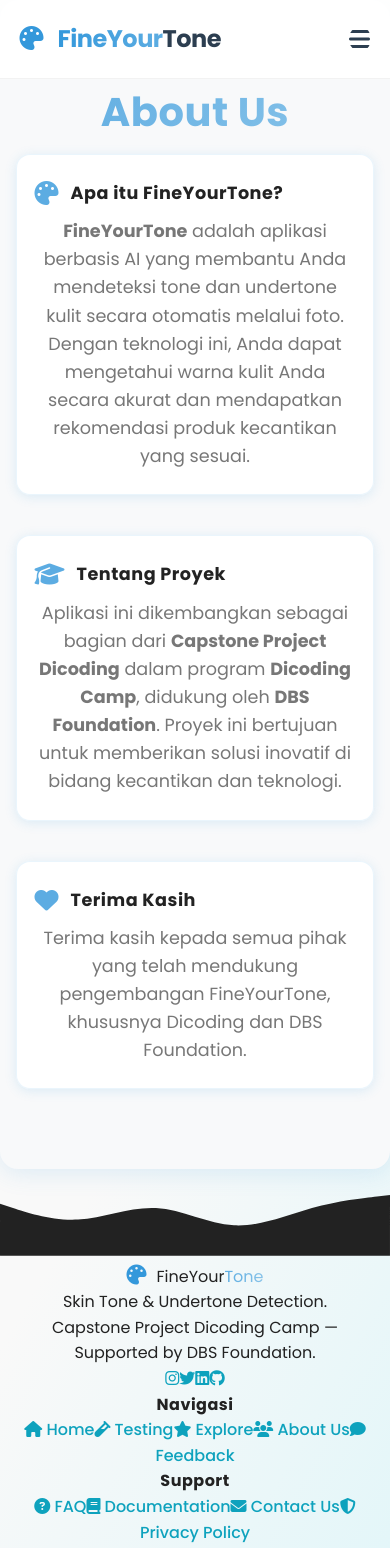
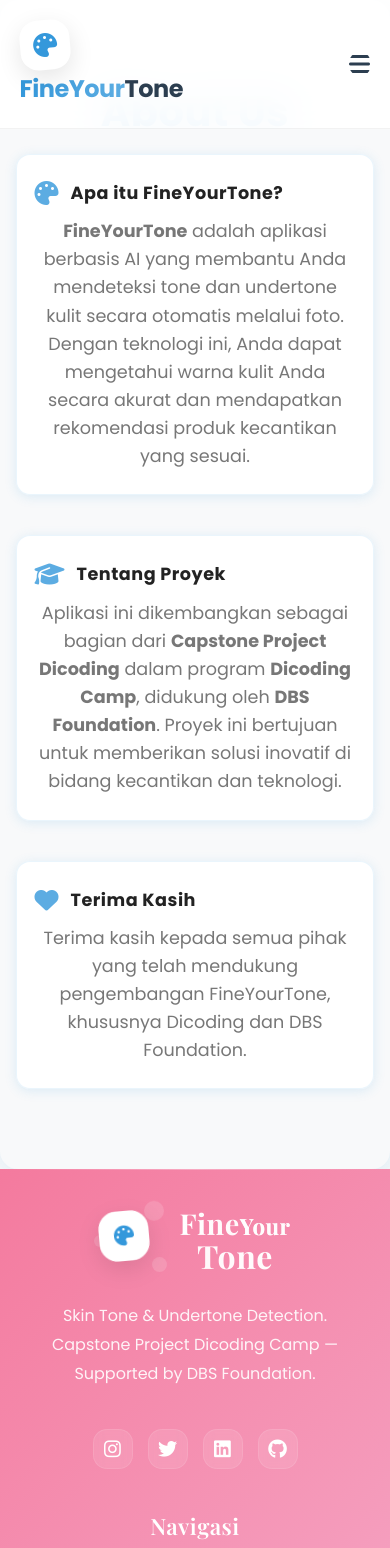
Before and after one commit to divey08/Capstone_FineYourTone, a Vue app in the folder vue-frontend/: page /about in a window 390 px wide. Shown: the top 1548 px of the page. Built offline with nearby package versions, Linux system fonts and the light colour scheme.

Commit message:
update footer
mengubah tampilan footer

```diff
--- a/vue-frontend/src/components/AppFooter.vue
+++ b/vue-frontend/src/components/AppFooter.vue
@@ -1,25 +1,29 @@
 <template>
   <footer class="footer">
-    <div class="footer-wave">
-      <svg xmlns="http://www.w3.org/2000/svg" viewBox="0 0 1440 320">
-        <path fill="currentColor" fill-opacity="1" d="M0,128L48,144C96,160,192,192,288,186.7C384,181,480,139,576,144C672,149,768,203,864,208C960,213,1056,171,1152,144C1248,117,1344,107,1392,101.3L1440,96L1440,320L1392,320C1344,320,1248,320,1152,320C1056,320,960,320,864,320C768,320,672,320,576,320C480,320,384,320,288,320C192,320,96,320,48,320L0,320Z"></path>
-      </svg>
-    </div>
-
-    <div class="footer-content">
+      <div class="footer-content">
       <div class="footer-container container-fluid">
         <div class="footer-brand">
           <div class="footer-logo">
-            <i class="fas fa-palette logo-icon"></i>
-            <span>FineYour<span class="gradient-text">Tone</span></span>
+            <div class="logo-wrapper">
+              <i class="fas fa-palette logo-icon"></i>
+              <div class="logo-circles">
+                <span class="circle"></span>
+                <span class="circle"></span>
+                <span class="circle"></span>
+              </div>
+            </div>
+            <div class="logo-text">
+              <span class="fine">Fine<span class="your">Your</span></span>
+              <span class="tone">Tone</span>
+            </div>
           </div>
           <p class="footer-desc">Skin Tone &amp; Undertone Detection.<br>Capstone Project Dicoding Camp &mdash; Supported by DBS Foundation.</p>
 
           <div class="social-links">
-            <a href="#" class="social-link"><i class="fab fa-instagram"></i></a>
-            <a href="#" class="social-link"><i class="fab fa-twitter"></i></a>
-            <a href="#" class="social-link"><i class="fab fa-linkedin"></i></a>
-            <a href="#" class="social-link"><i class="fab fa-github"></i></a>
+            <a href="#" class="social-link instagram"><i class="fab fa-instagram"></i></a>
+            <a href="#" class="social-link twitter"><i class="fab fa-twitter"></i></a>
+            <a href="#" class="social-link linkedin"><i class="fab fa-linkedin"></i></a>
+            <a href="#" class="social-link github"><i class="fab fa-github"></i></a>
           </div>
         </div>
 
--- a/vue-frontend/src/style.css
+++ b/vue-frontend/src/style.css
@@ -1770,8 +1770,8 @@
 }
 
 @keyframes shimmer {
-  0% { transform: translateX(-100%) rotate(45deg); opacity: 0.5; }
-  100% { transform: translateX(100%) rotate(45deg); opacity: 0; }
+  0% { transform: translateY(-100%) rotate(45deg); opacity: 0.5; }
+  100% { transform: translateY(100%) rotate(45deg); opacity: 0; }
 }
 
 .feedback-rating, .testimonial-rating {
@@ -1941,21 +1941,361 @@
   }
 }
 
+/* Footer Styles */
+.footer {
+  background: linear-gradient(135deg, #f47a9e 0%, #f6bdd9 100%);
+  color: white;
+  padding: 80px 0 0;
+  position: relative;
+  overflow: hidden;
+}
+
+.footer::before {
+  content: '';
+  position: absolute;
+  top: 0;
+  left: 0;
+  right: 0;
+  height: 1px;
+  background: linear-gradient(to right, transparent, rgba(255,255,255,0.3), transparent);
+}
+
+.footer-content {
+  position: relative;
+  z-index: 2;
+}
+
+.footer-container {
+  display: grid;
+  grid-template-columns: minmax(300px, 1fr) 2fr;
+  gap: 60px;
+  padding: 0 40px;
+  max-width: 1400px;
+  margin: 0 auto;
+}
+
+.footer-brand {
+  display: flex;
+  flex-direction: column;
+  gap: 30px;
+}
+
+/* Modern Logo Design */
+.footer-logo {
+  display: flex;
+  align-items: center;
+  gap: 20px;
+}
+
+.logo-wrapper {
+  position: relative;
+  width: 60px;
+  height: 60px;
+}
+
+.logo-icon {
+  position: relative;
+  z-index: 2;
+  font-size: 2rem;
+  color: #f47a9e;
+  background: white;
+  width: 60px;
+  height: 60px;
+  border-radius: 18px;
+  display: flex;
+  align-items: center;
+  justify-content: center;
+  box-shadow: 0 8px 25px rgba(0, 0, 0, 0.1);
+  transform: rotate(-5deg);
+  transition: all 0.4s cubic-bezier(0.4, 0, 0.2, 1);
+}
+
+.logo-circles .circle {
+  position: absolute;
+  border-radius: 50%;
+  background: rgba(255, 255, 255, 0.15);
+  animation: float 3s infinite ease-in-out;
+}
+
+.logo-circles .circle:nth-child(1) {
+  width: 20px;
+  height: 20px;
+  top: -10px;
+  right: -5px;
+  animation-delay: 0s;
+}
+
+.logo-circles .circle:nth-child(2) {
+  width: 15px;
+  height: 15px;
+  bottom: -5px;
+  right: -8px;
+  animation-delay: 0.5s;
+}
+
+.logo-circles .circle:nth-child(3) {
+  width: 12px;
+  height: 12px;
+  bottom: 15px;
+  left: -5px;
+  animation-delay: 1s;
+}
+
+@keyframes float {
+  0%, 100% { transform: translateY(0); }
+  50% { transform: translateY(-10px); }
+}
+
+.logo-text {
+  display: flex;
+  flex-direction: column;
+  gap: 2px;
+}
+
+.fine, .tone {
+  font-family: 'Playfair Display', serif;
+  font-weight: 700;
+  line-height: 1;
+  letter-spacing: 0.5px;
+}
+
+.fine {
+  font-size: 2.2rem;
+  background: linear-gradient(to right, #fff, rgba(255,255,255,0.9));
+  -webkit-background-clip: text;
+  background-clip: text;
+  -webkit-text-fill-color: transparent;
+}
+
+.your {
+  font-size: 1.8rem;
+  background: linear-gradient(to right, rgba(255,255,255,0.9), rgba(255,255,255,0.7));
+  -webkit-background-clip: text;
+  background-clip: text;
+  -webkit-text-fill-color: transparent;
+}
+
+.tone {
+  font-size: 2.4rem;
+  background: linear-gradient(45deg, #fff5f8, #fff);
+  -webkit-background-clip: text;
+  background-clip: text;
+  -webkit-text-fill-color: transparent;
+}
+
+.footer-desc {
+  font-size: 1rem;
+  line-height: 1.8;
+  color: rgba(255, 255, 255, 0.9);
+  margin: 0;
+  max-width: 400px;
+}
+
+/* Modern Social Links */
+.social-links {
+  display: flex;
+  gap: 15px;
+  margin-top: 10px;
+}
+
+.social-link {
+  width: 45px;
+  height: 45px;
+  background: rgba(255, 255, 255, 0.1);
+  backdrop-filter: blur(5px);
+  border-radius: 14px;
+  display: flex;
+  align-items: center;
+  justify-content: center;
+  color: white;
+  text-decoration: none;
+  transition: all 0.3s cubic-bezier(0.4, 0, 0.2, 1);
+  font-size: 1.3rem;
+  border: 1px solid rgba(255, 255, 255, 0.1);
+}
+
+.social-link:hover {
+  transform: translateY(-5px) rotate(8deg);
+  border-color: transparent;
+}
+
+.social-link.instagram:hover { background: #E1306C; }
+.social-link.twitter:hover { background: #1DA1F2; }
+.social-link.linkedin:hover { background: #0077B5; }
+.social-link.github:hover { background: #333; }
+
+/* Footer Links */
+.footer-links-container {
+  display: grid;
+  grid-template-columns: repeat(auto-fit, minmax(200px, 1fr));
+  gap: 50px;
+  padding-left: 40px;
+}
+
+.footer-links-column h4 {
+  font-family: 'Playfair Display', serif;
+  color: white;
+  font-size: 1.4rem;
+  font-weight: 600;
+  margin-bottom: 25px;
+  position: relative;
+}
+
+.footer-links-column h4::after {
+  content: '';
+  position: absolute;
+  left: 0;
+  bottom: -8px;
+  width: 40px;
+  height: 2px;
+  background: rgba(255, 255, 255, 0.3);
+  border-radius: 2px;
+  transition: width 0.3s ease;
+}
+
+.footer-links-column:hover h4::after {
+  width: 60px;
+}
+
+.footer-links {
+  display: flex;
+  flex-direction: column;
+  gap: 18px;
+}
+
+.footer-link {
+  color: rgba(255, 255, 255, 0.9);
+  text-decoration: none;
+  display: flex;
+  align-items: center;
+  gap: 12px;
+  transition: all 0.3s ease;
+  font-size: 1rem;
+  padding: 5px 0;
+}
+
+.footer-link i {
+  font-size: 1.1rem;
+  opacity: 0.8;
+  transition: all 0.3s ease;
+  width: 20px;
+}
+
+.footer-link:hover {
+  color: white;
+  transform: translateX(8px);
+}
+
+.footer-link:hover i {
+  opacity: 1;
+  transform: scale(1.1);
+}
+
+/* Footer Bottom */
+.footer-bottom {
+  margin-top: 70px;
+  padding: 25px 0;
+  text-align: center;
+  background: rgba(0, 0, 0, 0.05);
+  backdrop-filter: blur(10px);
+  font-size: 0.95rem;
+  color: rgba(255, 255, 255, 0.8);
+}
+
+/* Responsive Design */
+@media (max-width: 1200px) {
+  .footer-container {
+    grid-template-columns: 1fr;
+    gap: 50px;
+  }
+
+  .footer-links-container {
+    padding-left: 0;
+    grid-template-columns: repeat(2, 1fr);
+  }
+
+  .footer-brand {
+    align-items: center;
+    text-align: center;
+  }
+
+  .footer-desc {
+    max-width: 600px;
+  }
+
+  .footer-links-column h4::after {
+    left: 50%;
+    transform: translateX(-50%);
+  }
+}
+
+@media (max-width: 768px) {
+  .footer {
+    padding: 60px 0 0;
+  }
+
+  .footer-container {
+    padding: 0 20px;
+  }
+
+  .fine { font-size: 2rem; }
+  .your { font-size: 1.6rem; }
+  .tone { font-size: 2.2rem; }
+
+  .logo-icon {
+    width: 50px;
+    height: 50px;
+    font-size: 1.8rem;
+  }
+
+  .footer-links-container {
+    grid-template-columns: 1fr;
+    gap: 40px;
+  }
+
+  .footer-links-column {
+    text-align: center;
+  }
+
+  .footer-link {
+    justify-content: center;
+  }
+
+  .footer-link:hover {
+    transform: translateY(-3px);
+  }
+
+  .social-links {
+    justify-content: center;
+  }
+}
+
 @media (max-width: 480px) {
-  .feedback-header {
-    flex-direction: column;
-  }
-
-  .feedback-category {
-    margin-top: 10px;
-    align-self: flex-start;
-  }
-
-  .feedback-rating {
-    font-size: 1.1rem;
-  }
-
-  .feedback-card {
-    padding: 1.5rem;
-  }
-}
+  .footer {
+    padding: 40px 0 0;
+  }
+
+  .footer-container {
+    gap: 40px;
+  }
+
+  .logo-text {
+    text-align: center;
+  }
+
+  .fine { font-size: 1.8rem; }
+  .your { font-size: 1.4rem; }
+  .tone { font-size: 2rem; }
+
+  .social-link {
+    width: 40px;
+    height: 40px;
+    font-size: 1.2rem;
+  }
+
+  .footer-bottom {
+    margin-top: 40px;
+    padding: 20px 0;
+    font-size: 0.9rem;
+  }
+}
```
